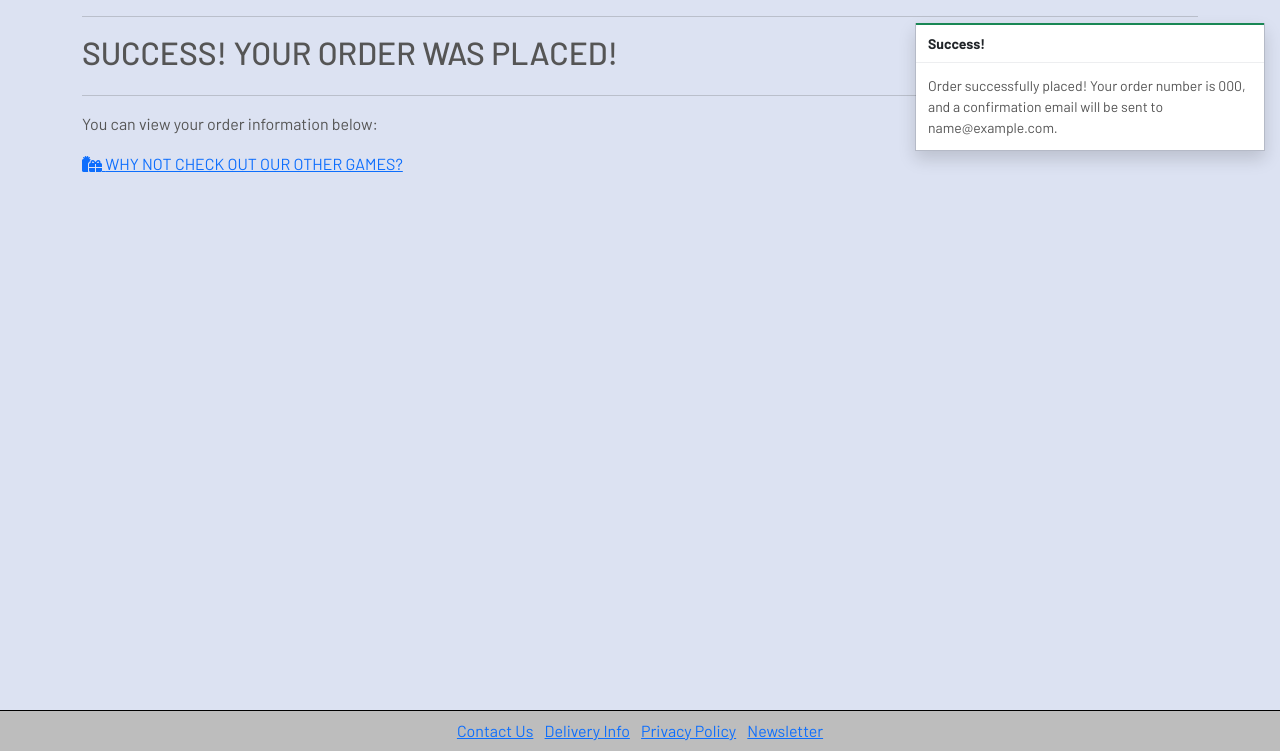
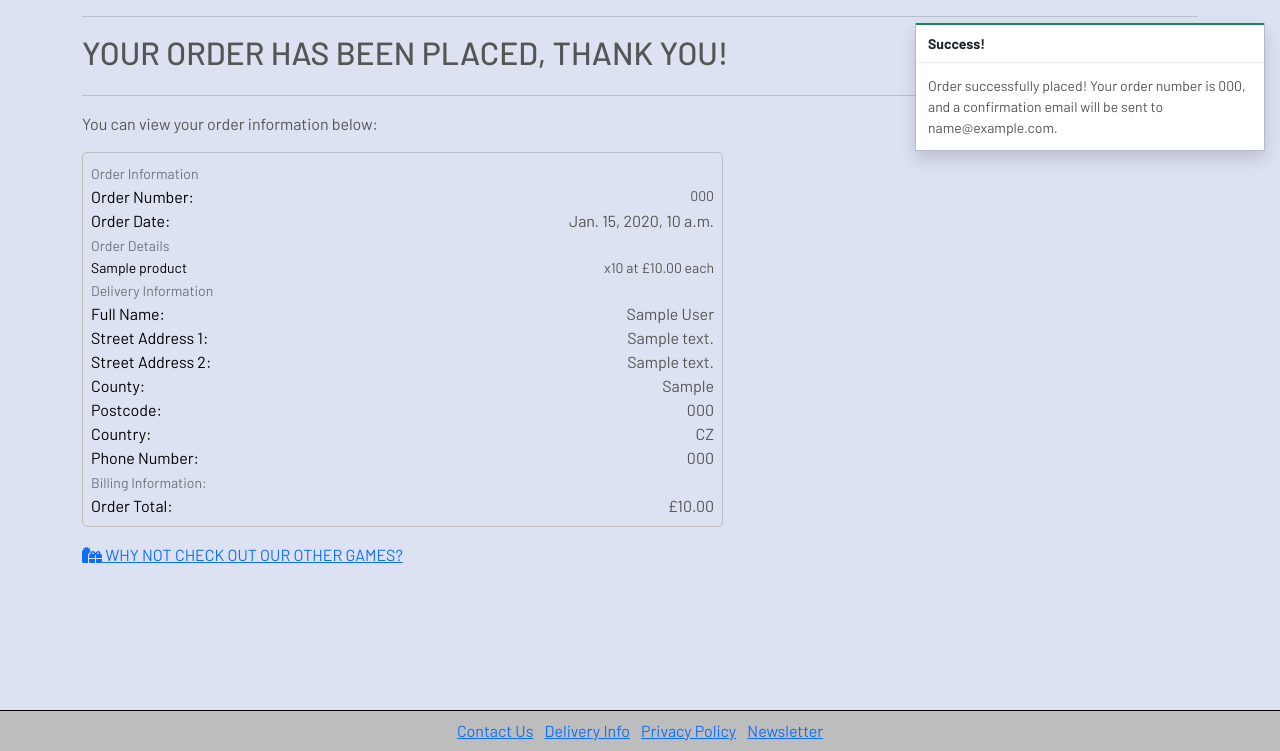
Before and after one commit to SamuelMasters/play-store, a Django app: page /checkout/checkout_success/000 in a window 1280 px wide. Shown: the part 49-800 px from the top of the page. Run offline with Django 3.2, Linux system fonts and the light colour scheme; tables that the repository leaves empty hold one stand-in row (values such as "Sample post"); some libraries are stand-ins or nearby versions.

Commit message:
Add order detail template tags and styling to checkout success page

```diff
--- a/checkout/static/checkout/css/checkout.css
+++ b/checkout/static/checkout/css/checkout.css
@@ -1,6 +1,11 @@
 .fieldset-label {
     position: relative;
     right: .5rem;
+}
+
+.order-confirmation-wrapper {
+  border: 1px solid #BFBFBF;
+  border-radius: 5px;
 }
 
 #payment-form .form-control,
--- a/checkout/templates/checkout/checkout_success.html
+++ b/checkout/templates/checkout/checkout_success.html
@@ -12,7 +12,7 @@
     <div class="row">
         <div class="col">
             <hr>
-            <h2 class="logo-font mb-4">Success! Your order was placed!</h2>
+            <h2 class="logo-font mb-4">Your order has been placed, thank you!</h2>
             <hr>
             <p>You can view your order information below:</p>
         </div>
@@ -20,11 +20,143 @@
 
     <div class="row">
         <div class="col-12 col-lg-7">
-            <!-- order summary here -->
+            <div class="order-confirmation-wrapper p-2">
+                <div class="row">
+                    <div class="col">
+                        <small class="text-muted">Order Information</small>
+                    </div>
+                </div>
+
+                <div class="row">
+                    <div class="col-12 col-md-4">
+                        <p class="mb-0 text-black font-weight-bold">Order Number:</p>
+                    </div>
+                    <div class="col-12 col-md-8 text-end">
+                        <p class="mb-0 small">{{ order.order_number }}</p>
+                    </div>
+                </div>
+
+                <div class="row">
+                    <div class="col-12 col-md-4">
+                        <p class="mb-0 text-black font-weight-bold">Order Date:</p>
+                    </div>
+                    <div class="col-12 col-md-8 text-end">
+                        <p class="mb-0">{{ order.date }}</p>
+                    </div>
+                </div>
+
+                <div class="row">
+                    <div class="col">
+                        <small class="text-muted">Order Details</small>
+                    </div>
+                </div>
+
+                {% for item in order.lineitems.all %}
+                <div class="row">
+                    <div class="col-12 col-md-4">
+                        <p class="mb-0 text-black font-weight-bold small">{{ item.product.name }}</p>
+                    </div>
+                    <div class="col-12 col-md-8 text-end">
+                        <p class="mb-0 small">x{{ item.quantity }} at £{{ item.product.price }} each</p>
+                    </div>
+                </div>
+                {% endfor %}
+
+                <div class="row">
+                    <div class="col">
+                        <small class="text-muted">Delivery Information</small>
+                    </div>
+                </div>
+
+                <div class="row">
+                    <div class="col-12 col-md-4">
+                        <p class="mb-0 text-black font-weight-bold">Full Name:</p>
+                    </div>
+                    <div class="col-12 col-md-8 text-end">
+                        <p class="mb-0">{{ order.full_name }}</p>
+                    </div>
+                </div>
+
+                <div class="row">
+                    <div class="col-12 col-md-4">
+                        <p class="mb-0 text-black font-weight-bold">Street Address 1:</p>
+                    </div>
+                    <div class="col-12 col-md-8 text-end">
+                        <p class="mb-0">{{ order.street_address1 }}</p>
+                    </div>
+                </div>
+
+                {% if order.street_address2 %}
+                <div class="row">
+                    <div class="col-12 col-md-4">
+                        <p class="mb-0 text-black font-weight-bold">Street Address 2:</p>
+                    </div>
+                    <div class="col-12 col-md-8 text-end">
+                        <p class="mb-0">{{ order.street_address2 }}</p>
+                    </div>
+                </div>
+                {% endif %}
+
+                {% if order.county %}
+                <div class="row">
+                    <div class="col-12 col-md-4">
+                        <p class="mb-0 text-black font-weight-bold">County:</p>
+                    </div>
+                    <div class="col-12 col-md-8 text-end">
+                        <p class="mb-0">{{ order.county }}</p>
+                    </div>
+                </div>
+                {% endif %}
+
+                <div class="row">
+                    <div class="col-12 col-md-4">
+                        <p class="mb-0 text-black font-weight-bold">Postcode:</p>
+                    </div>
+                    <div class="col-12 col-md-8 text-end">
+                        <p class="mb-0">{{ order.postcode }}</p>
+                    </div>
+                </div>
+
+                <div class="row">
+                    <div class="col-12 col-md-4">
+                        <p class="mb-0 text-black font-weight-bold">Country:</p>
+                    </div>
+                    <div class="col-12 col-md-8 text-end">
+                        <p class="mb-0">{{ order.country }}</p>
+                    </div>
+                </div>
+
+                {% if order.phone_number %}
+                <div class="row">
+                    <div class="col-12 col-md-4">
+                        <p class="mb-0 text-black font-weight-bold">Phone Number:</p>
+                    </div>
+                    <div class="col-12 col-md-8 text-end">
+                        <p class="mb-0">{{ order.phone_number }}</p>
+                    </div>
+                </div>
+                {% endif %}
+
+                <div class="row">
+                    <div class="col">
+                        <small class="text-muted">Billing Information:</small>
+                    </div>
+                </div>
+
+                <div class="row">
+                    <div class="col-12 col-md-4">
+                        <p class="mb-0 text-black font-weight-bold">Order Total:</p>
+                    </div>
+                    <div class="col-12 col-md-8 text-end">
+                        <p class="mb-0">£{{ order.order_total }}</p>
+                    </div>
+                </div>
+
+            </div>
         </div>
     </div>
 
-    <div class="row">
+    <div class="row mt-3">
         <div class="col-12 col-lg-7 text-right">
             <a href="{% url 'products' %}" class="btn-btn-black rounded-0 my-2">
                 <span class="icon mr-2">
```
